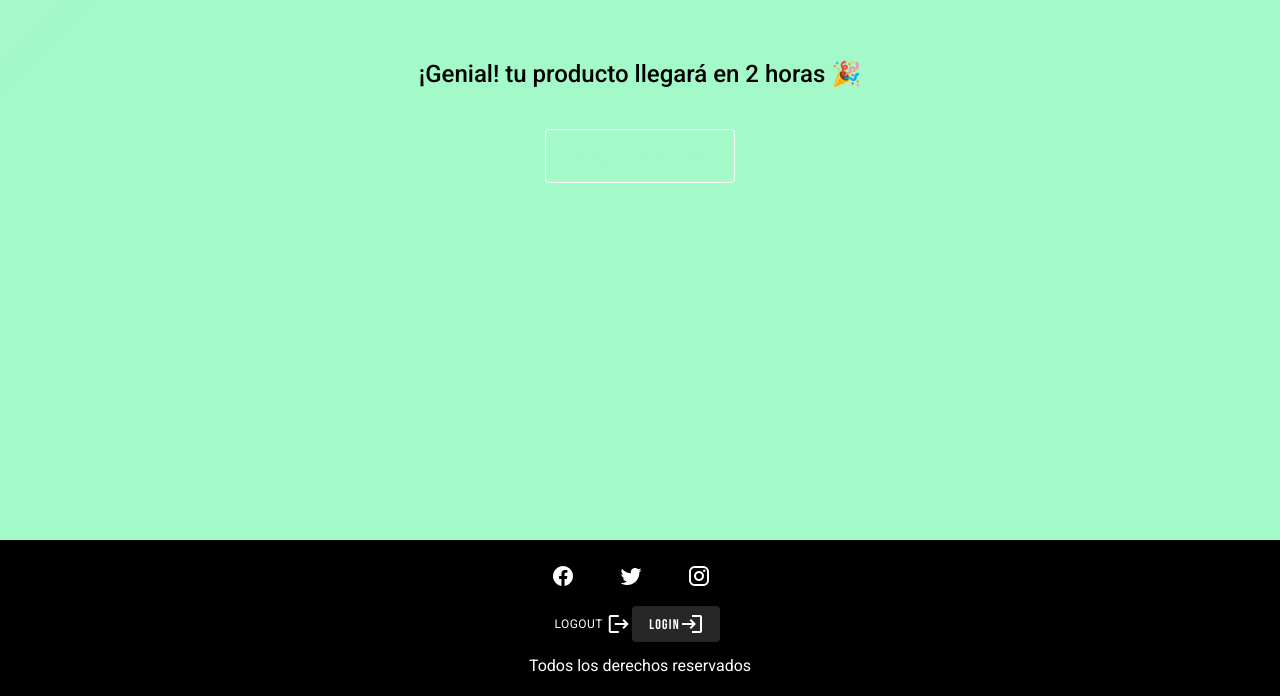
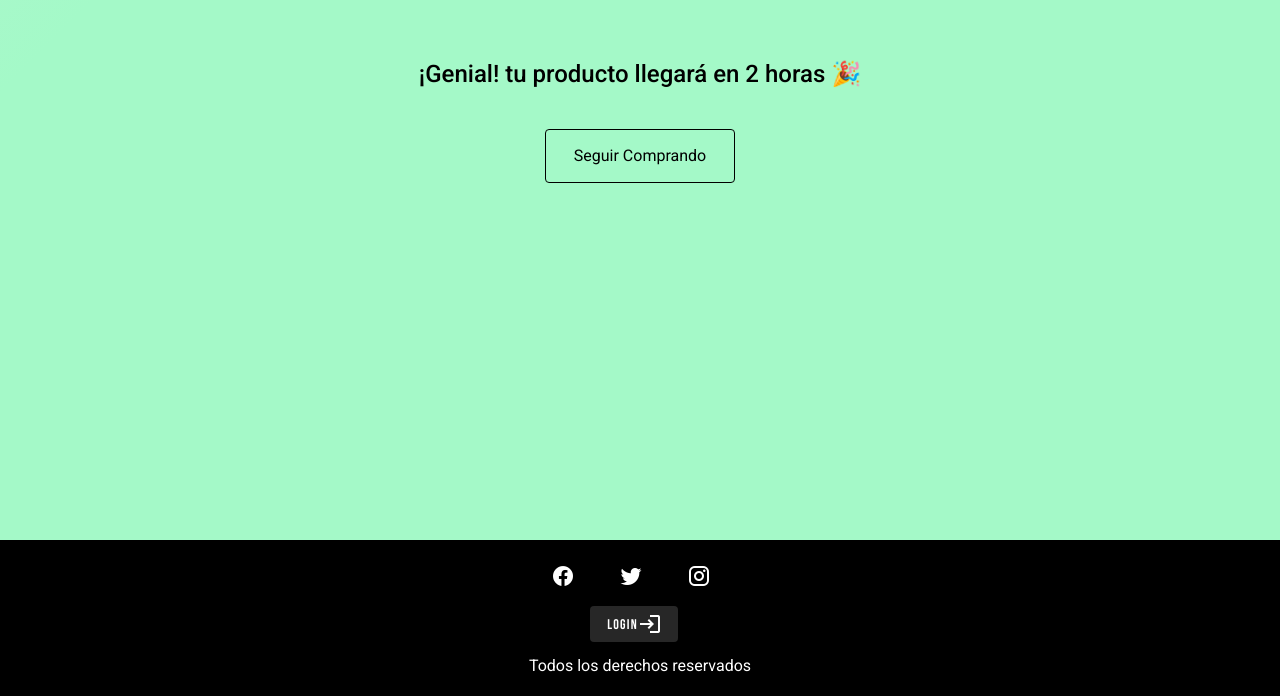
Before and after one commit to LucaBiottiFlores/p-estudios-mint, a Vue app: page /checkout in a window 1280 px wide. Shown: the part 324-1020 px from the top of the page. Built offline with nearby package versions, Linux system fonts and the light colour scheme; no server answers.

Commit message:
estilos y botones login

```diff
--- a/src/components/Footer.vue
+++ b/src/components/Footer.vue
@@ -14,7 +14,7 @@
         </v-btn>
 
         <div class="d-flex justify-center ml-9">
-          <v-btn icon @click="handleLogout" color="white">
+          <v-btn v-if="$store.state.sesion.user" icon @click="handleLogout" color="white">
             <span class="ml-3 text-caption d-sm-inline" alt="Salir"
               >LogOut</span
             >
--- a/src/components/RegisterModal.vue
+++ b/src/components/RegisterModal.vue
@@ -1,7 +1,13 @@
 <template>
   <v-dialog v-model="dialog" persistent max-width="600px">
     <template v-slot:activator="{ on, attrs }">
-      <v-btn class="btn_register" dark v-bind="attrs" v-on="on">
+      <v-btn
+        v-if="!$store.state.sesion.user"
+        class="btn_register mr-12"
+        dark
+        v-bind="attrs"
+        v-on="on"
+      >
         Login
         <v-icon>mdi-login</v-icon>
       </v-btn>
--- a/src/views/Checkout.vue
+++ b/src/views/Checkout.vue
@@ -93,4 +93,14 @@ section {
   padding-top: 300px;
   color: black;
 }
+a {
+  color:black
+}
+.btn {
+  border-color: black;
+}
+.btn:hover {
+  background-color: #d9f8af;
+  border-color: #d2f89f;
+}
 </style>
```
